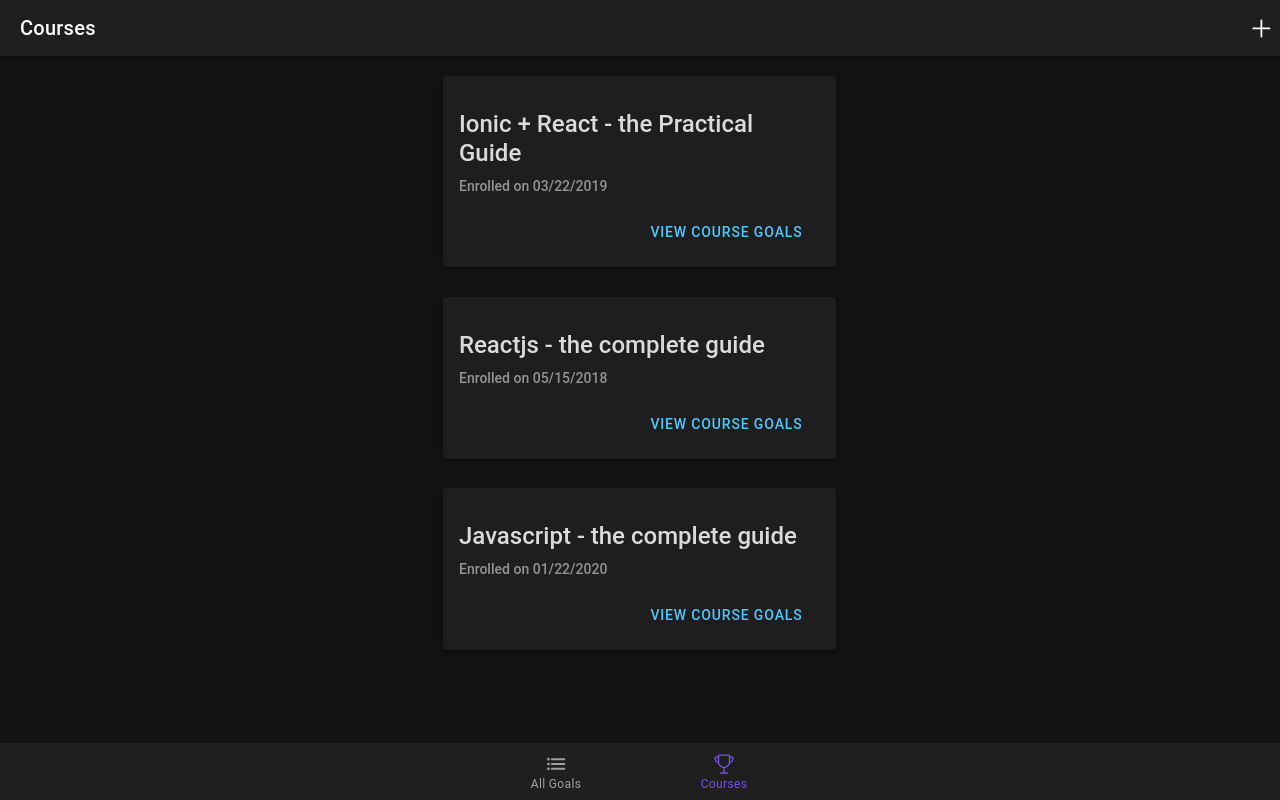
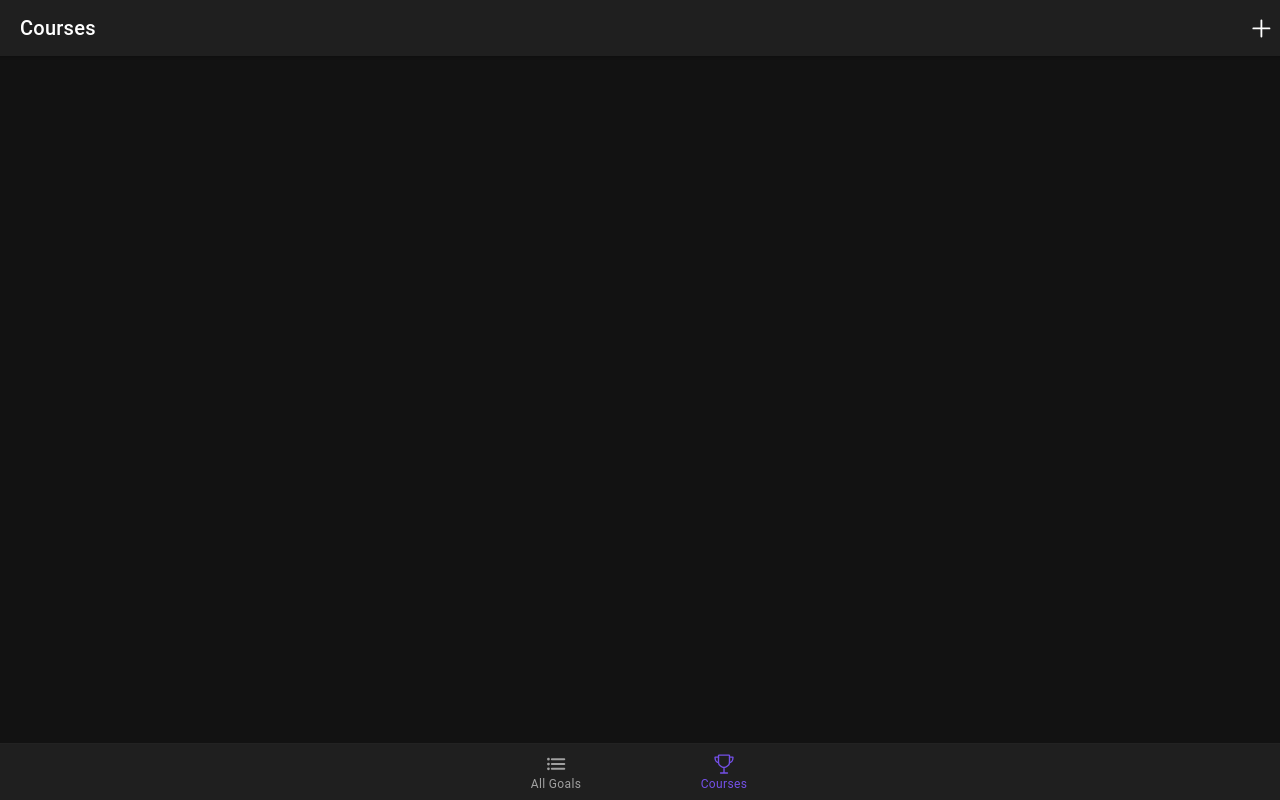
Before and after one commit to khadetou/ionic-course-app, a React (Create React App) app: page /courses/list in a window 1280 px wide. Built offline with nearby package versions, Linux system fonts and the light colour scheme.

Commit message:
add action

```diff
--- a/src/data/CourseContextProvider.tsx
+++ b/src/data/CourseContextProvider.tsx
@@ -5,7 +5,17 @@
 const CourseContextProvider: React.FC = ({ children }) => {
     const [courses, setCourses] = useState<Course[]>([]);
 
-    const addCourse = () => { }
+    const addCourse = (title: string, date: Date) => {
+        const newCourse: Course = {
+            id: new Date().toString(),
+            name: title,
+            enrolled: date,
+            goals: [],
+        }
+        setCourses(curCourses => {
+            return curCourses.concat(newCourse);
+        });
+    }
     const addGoal = () => { }
     const updateGoal = () => { }
     const deleteGoal = () => { }
--- a/src/data/course-context.ts
+++ b/src/data/course-context.ts
@@ -12,7 +12,7 @@
 
 interface CourseContext {
   courses: Course[];
-  addCourse: () => void;
+  addCourse: (courseTitle: string, courseDate: Date) => void;
   addGoal: () => void;
   deleteGoal: () => void;
   updateGoal: () => void;
--- a/src/pages/Courses.tsx
+++ b/src/pages/Courses.tsx
@@ -1,8 +1,10 @@
-import React, { useState } from "react"
+import React, { useState, useContext } from "react"
 import { IonButtons, IonCol, IonContent, IonFab, IonFabButton, IonGrid, IonHeader, IonIcon, IonPage, IonRow, IonTitle, IonToolbar, isPlatform } from "@ionic/react"
 import { addOutline } from "ionicons/icons"
 import AddCourseModal from "../components/AddCourseModal"
 import CourseItem from "../components/CourseItem"
+import CourseContext from "../data/course-context"
+
 
 export const COURSE_DATA = [
     {
@@ -30,6 +32,9 @@
 
 const Courses: React.FC = () => {
     const [isAdding, setIsAdding] = useState(false);
+
+    const { addCourse, courses } = useContext(CourseContext);
+
     const startAddCourseHandler = () => {
         setIsAdding(true);
     }
@@ -38,7 +43,7 @@
     }
 
     const courseAddHandler = (title: string, date: Date) => {
-        console.log(title, date);
+        addCourse(title, date);
     }
 
     return (
@@ -57,7 +62,7 @@
                 </IonHeader>
                 <IonContent>
                     <IonGrid>
-                        {COURSE_DATA.map(course => (
+                        {courses.map(course => (
                             <IonRow key={course.id}>
                                 <IonCol size-md="4" offset-md="4">
                                     <CourseItem
```
